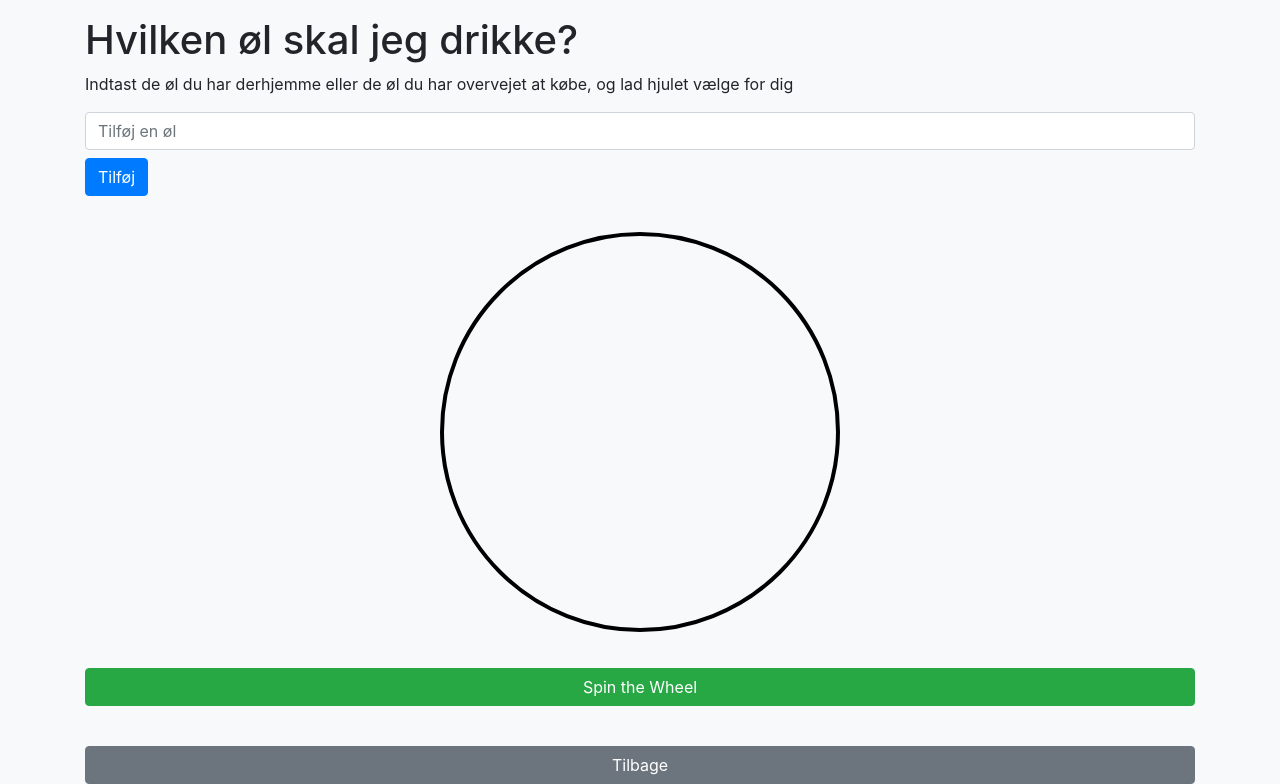
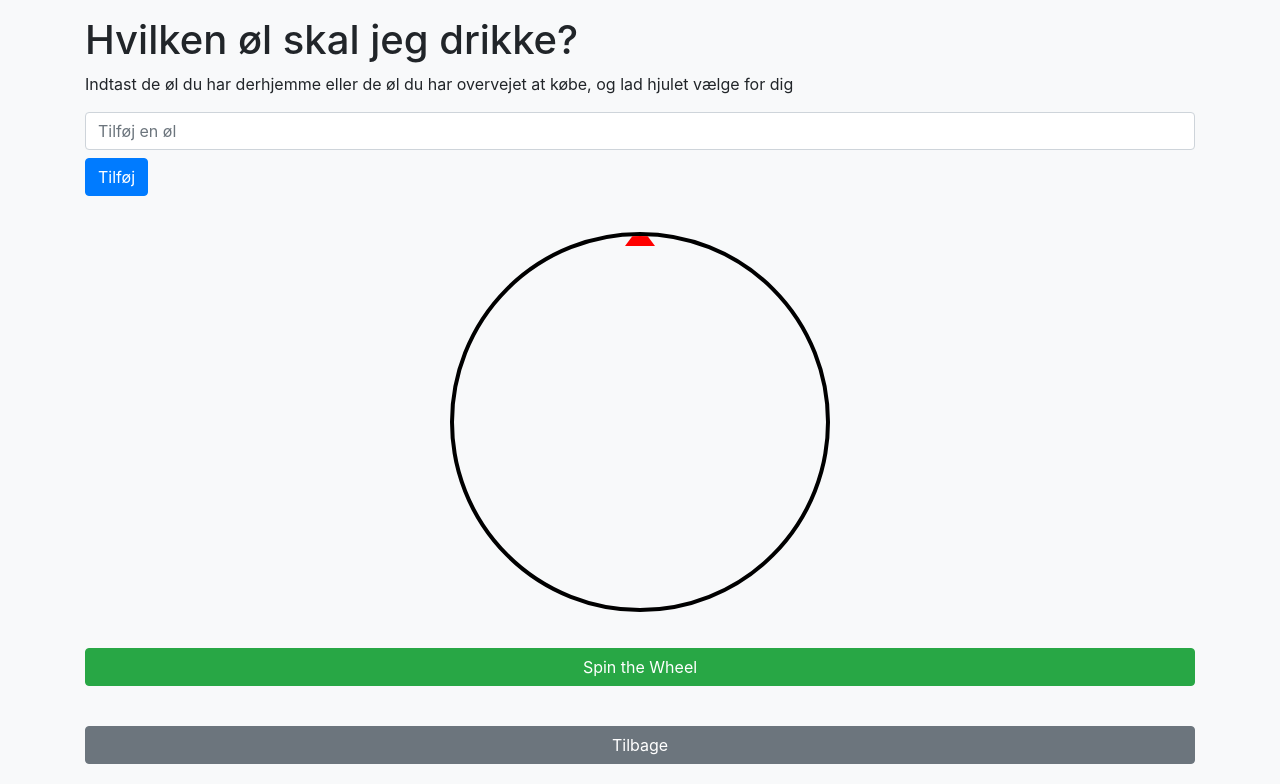
Before and after one commit to Tobiasbotmaker/oeltracker, a Flask app: page /which_beer in a window 1280 px wide. Shown: the part 56-840 px from the top of the page. Run offline with Flask 3, Linux system fonts and the light colour scheme; some libraries are stand-ins or nearby versions.

Commit message:
rettelser ved profilbilleder og hjul

```diff
--- a/app.py
+++ b/app.py
@@ -97,8 +97,8 @@ def upload_profile_picture():
             filepath = os.path.join(app.config['UPLOAD_FOLDER'], filename)
 
             try:
-                # Slet det gamle profilbillede, hvis det findes, og ikke er standardbilledet
-                if user.profile_picture and user.profile_picture != 'static/icon-5355896_640.png':
+                # Slet kun brugerens gamle profilbillede, hvis det findes, og ikke er standardbilledet
+                if user.profile_picture and user.profile_picture != User.default_profile_picture:
                     old_filepath = os.path.join(os.getcwd(), user.profile_picture)
                     if os.path.exists(old_filepath):
                         os.remove(old_filepath)
@@ -113,7 +113,7 @@ def upload_profile_picture():
                     img.save(filepath, "JPEG", quality=85)  # Gem som JPEG med 85% kvalitet
 
                 # Opdater brugerens profilbillede i databasen
-                user.profile_picture = filepath
+                user.profile_picture = os.path.relpath(filepath, os.getcwd())  # Gem relativ sti
                 db.session.commit()
 
                 flash('Profilbillede opdateret!', 'success')
--- a/templates/which_beer.html
+++ b/templates/which_beer.html
@@ -7,8 +7,8 @@
     <meta name="viewport" content="width=device-width, initial-scale=1.0">
     <style>
         #wheel-container {
-            width: 400px;
-            height: 400px;
+            width: 380px;
+            height: 380px;
             margin: 20px auto;
             position: relative;
             border: 4px solid black; /* Sort kant */
@@ -19,6 +19,19 @@
         #wheel {
             transform: rotate(0deg);
             transition: transform 4s ease-out;
+        }
+
+        #wheel-pointer {
+            width: 0;
+            height: 0;
+            border-left: 15px solid transparent;
+            border-right: 15px solid transparent;
+            border-bottom: 20px solid red; /* Pilens farve */
+            position: absolute;
+            top: -10px; /* Placer pilen lige over hjulet */
+            left: 50%;
+            transform: translateX(-50%);
+            z-index: 10; /* Sørg for, at pilen er over hjulet */
         }
     </style>
     <script>
@@ -149,6 +162,12 @@
             const totalRotation = randomAngle + 360 * baseRotations; // Tilføj fulde rotationer
             const spinDuration = 4; // Fast varighed i sekunder
 
+            // Nulstil transition midlertidigt for at sikre ensartet animation
+            wheel.style.transition = 'none';
+            wheel.style.transform = `rotate(0deg)`; // Nulstil rotationen
+
+            // Tving browseren til at genberegne stilen (reflow)
+            setTimeout(() => {
                 // Indstil CSS-transitionens varighed
                 wheel.style.transition = `transform ${spinDuration}s ease-out`;
 
@@ -160,6 +179,7 @@
                     const selectedIndex = Math.floor((360 - (totalRotation % 360)) / (360 / beers.length)) % beers.length;
                     alert(`Du skal drikke: ${beers[selectedIndex]}`);
                 }, spinDuration * 1000); // Vent til animationen er færdig
+            }, 50); // Giv browseren tid til at nulstille stilen
         }
 
         window.onload = function() {
@@ -197,6 +217,7 @@
         </form>
     </div>
     <div id="wheel-container">
+        <div id="wheel-pointer"></div> <!-- Pil til at indikere valg -->
         <svg id="wheel" viewBox="0 0 300 300"></svg>
     </div>
     <button class="btn btn-success mt-3" onclick="spinWheel()">Spin the Wheel</button><br>
```
Lines whose indentation alone changed are shown as unchanged.
